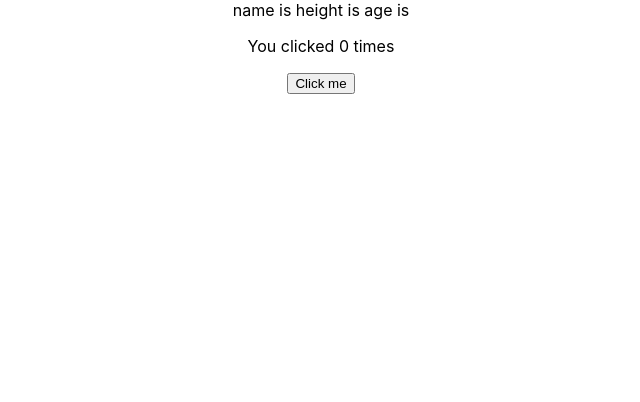
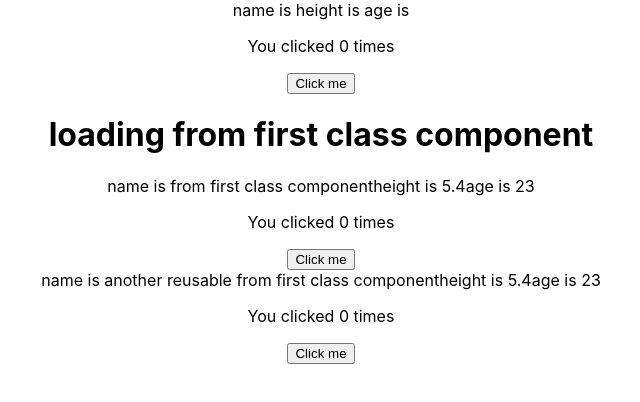
Before and after one commit to Balu567/myReact, a React (Create React App) app: page / in a window 1280 px wide. Shown: the top 402 px of the page, without its empty margins (319-959 px from the left). Built offline with nearby package versions, Linux system fonts and the light colour scheme.

Commit message:
component load

```diff
--- a/src/App.js
+++ b/src/App.js
@@ -13,6 +13,7 @@ function App() {
     <div className="App">
       {/*passing through app.js */}
       <Fun1 />
+      <First />
 
       {/*<header className="App-header">
         <img src={logo} className="App-logo" alt="logo" />
```
